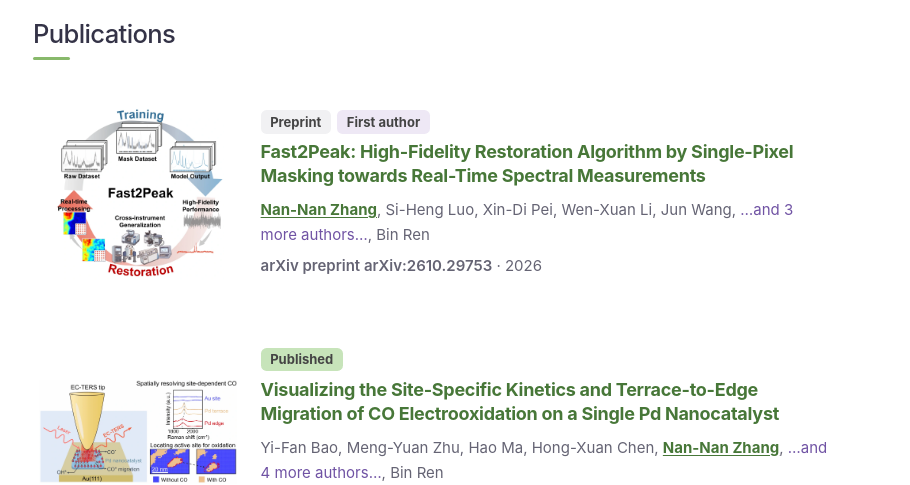
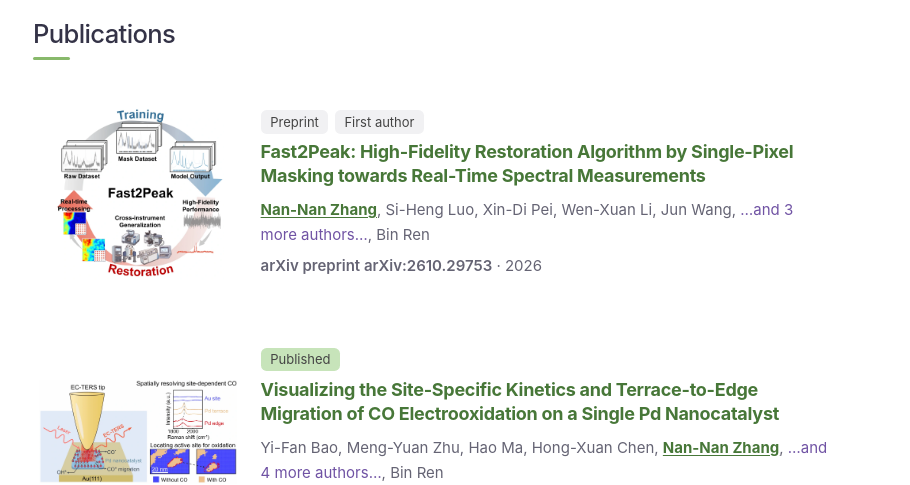
Before and after one commit to moria5161/moria5161.github.io, a Jekyll site: the page built from _pages/about.md, in a window 1280 px wide. Shown: the part 563-1048 px from the top of the page, without its empty margins (209-1119 px from the left). Built offline with Jekyll 4.4.1, drawn with Linux system fonts in a browser that asks for light colours.

Commit message:
Use regular badge text and neutral first-author fill

```diff
--- a/assets/css/academic.css
+++ b/assets/css/academic.css
@@ -50,8 +50,7 @@ h2::after { content: ""; position: absolute; bottom: 0; left: 0; width: 2.3rem;
 .publication-thumbnail img { display: block; width: 100%; height: 100%; object-fit: contain; }
 .publication-body { min-width: 0; }
 .publication-badges { display: flex; flex-wrap: wrap; gap: .4rem; margin-bottom: .4rem; }
-.publication-badge { display: inline-block; padding: .08rem .6rem; border-radius: .35rem; background: #f1f1f3; color: #444; font-size: .8125rem; font-weight: 700; line-height: 1.6; }
-.publication-badge--author { background: #eee8f5; }
+.publication-badge { display: inline-block; padding: .08rem .6rem; border-radius: .35rem; background: #f1f1f3; color: #444; font-size: .8125rem; font-weight: 400; line-height: 1.6; }
 .publication-badge--published { background: #c7e4ba; }
 .publication-title { margin-bottom: .6rem; font-size: 1.125rem; font-weight: 650; line-height: 1.35; letter-spacing: -.015em; }
 .publication-title a { color: #477738; text-decoration: none; }
```
